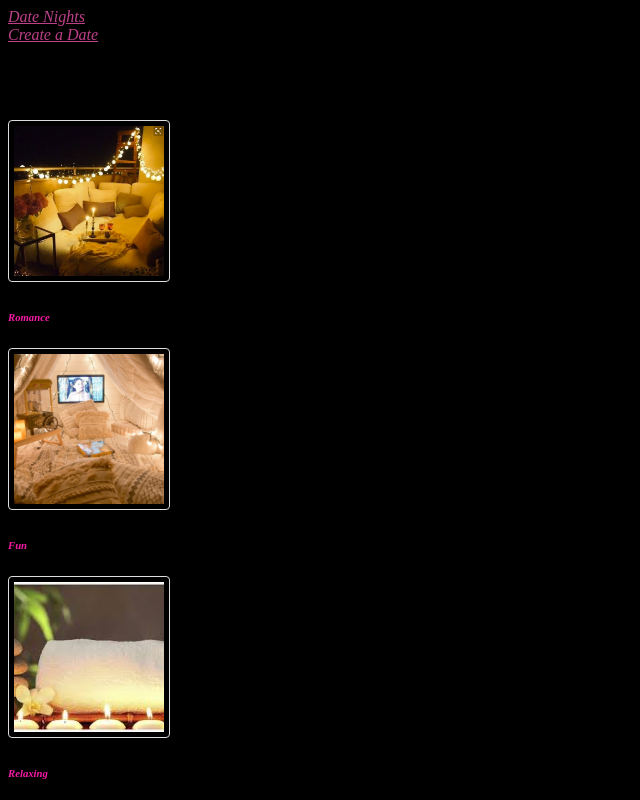
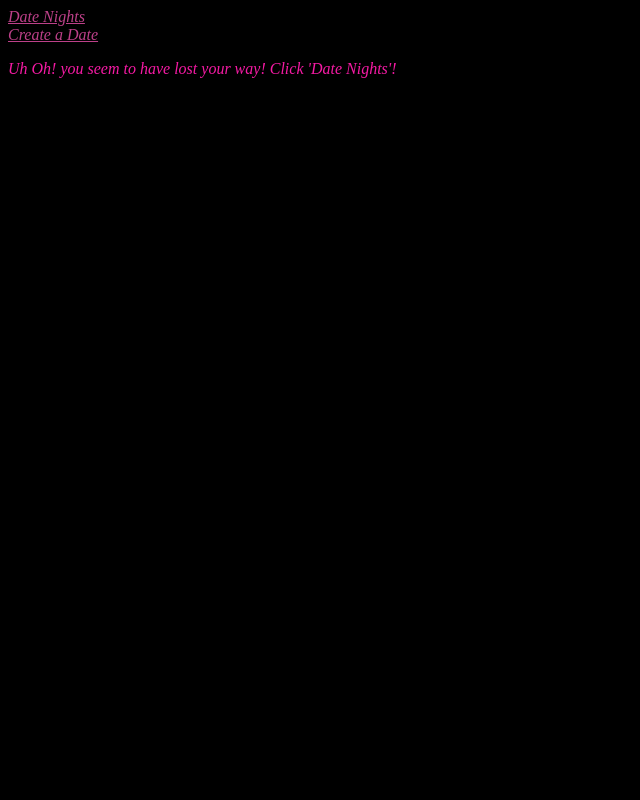
Before and after one commit to LetsJessCode/date_idea-client, a React (Create React App) app: page / in a window 1280 px wide. Shown: the top 800 px of the page, without its empty margins (0-640 px from the left). Built offline with nearby package versions, Linux system fonts and the light colour scheme; no server answers.

Commit message:
refactored and removed code

```diff
--- a/src/App.css
+++ b/src/App.css
@@ -59,7 +59,10 @@ a:link {
     color: #683257ff;
   }
 
-
+p{
+  color: #f51aa4ff;
+  font-style: italic;
+}
 
 .listIdea{
 transition: 0.3s;
--- a/src/App.js
+++ b/src/App.js
@@ -8,7 +8,6 @@ import IdeaForm from './components/ideas/IdeaForm'
 import IdeaList from './components/ideas/IdeaList'
 import IdeaCard from './components/ideas/IdeaCard'
 
-import CommentForm from './components/comments/Form'
 import NavBar from './components/NavBar'
 
 import { fetchIdeas } from './actions/ideas'
@@ -27,12 +26,10 @@ class App extends Component {
         <div className="app">
           <NavBar />
           <Switch>
-            <Route exact path="/" component= {Home} />
             <Route exact path="/ideas" component= {IdeaList} />
             <Route exact path="/ideas/new" component= {IdeaForm} />
             <Route exact path="/ideas/:id" component= {IdeaCard} />
-            {/* <Route exact path="/ideas/:id/comments/new" component= {CommentForm} /> */}
-            <Route render={ () => <p>Uh Oh! you seem to have lost your way! Click home! </p> } />
+            <Route render={ () => <p>Uh Oh! you seem to have lost your way! Click 'Date Nights'! </p> } />
          </Switch>
       </div>
     </Router>
--- a/src/components/NavBar.js
+++ b/src/components/NavBar.js
@@ -5,7 +5,6 @@ import { NavLink } from 'react-router-dom'
  const NavBar = () => {
         return (
             <nav className="nav">
-              {/* <NavLink to="/"> Home</NavLink>  <br /> */}
               <NavLink to="/ideas"> Date Nights</NavLink>  <br />
               <NavLink to="/ideas/new"> Create a Date</NavLink>
             </nav>
--- a/src/components/ideas/IdeaList.js
+++ b/src/components/ideas/IdeaList.js
@@ -15,6 +15,7 @@ export class IdeaList extends Component {
                     <ul className="ideaList">
                             { ideas }
                     </ul>
+
                 </div>
             )
         }
```
